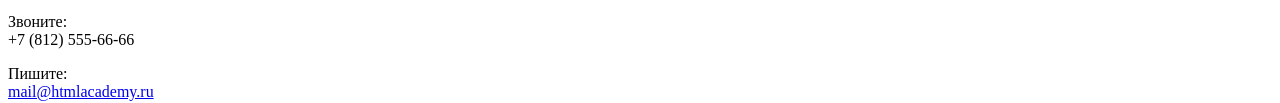
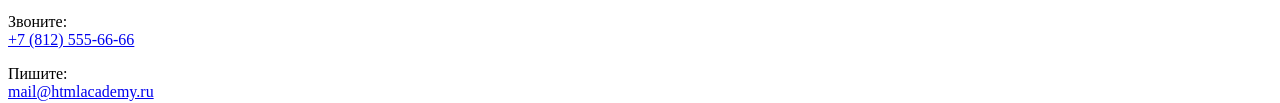
Before and after one commit to LoraRyssia/32887-pink-1, a website: page index.html in a window 1280 px wide. Shown: the part 934-1037 px from the top of the page. Drawn offline with Linux system fonts and the light colour scheme.

Commit message:
Правки

```diff
--- a/index.html
+++ b/index.html
@@ -132,7 +132,7 @@
           </div>
           <p class="contacts__detail">
             <span>Звоните:</span><br>
-            +7 (812) 555-66-66
+            <a href="tel:7-812-555-6666">+7 (812) 555-66-66</a>
           </p>
           <p class="contacts__detail">
             <span>Пишите:</span><br>
```
